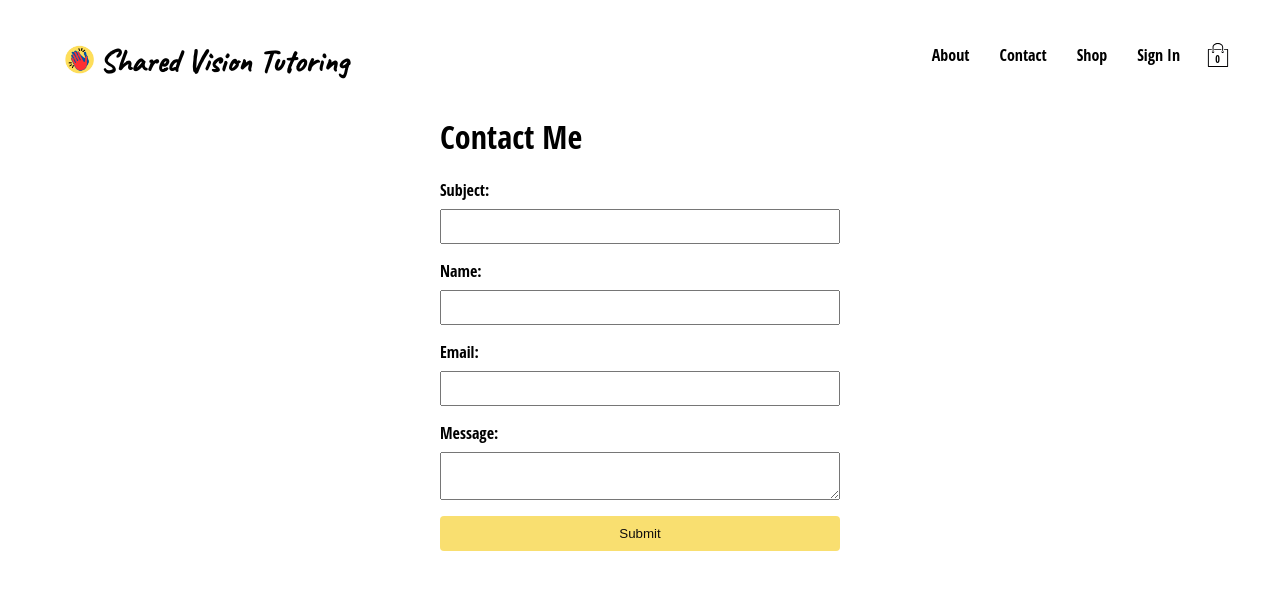
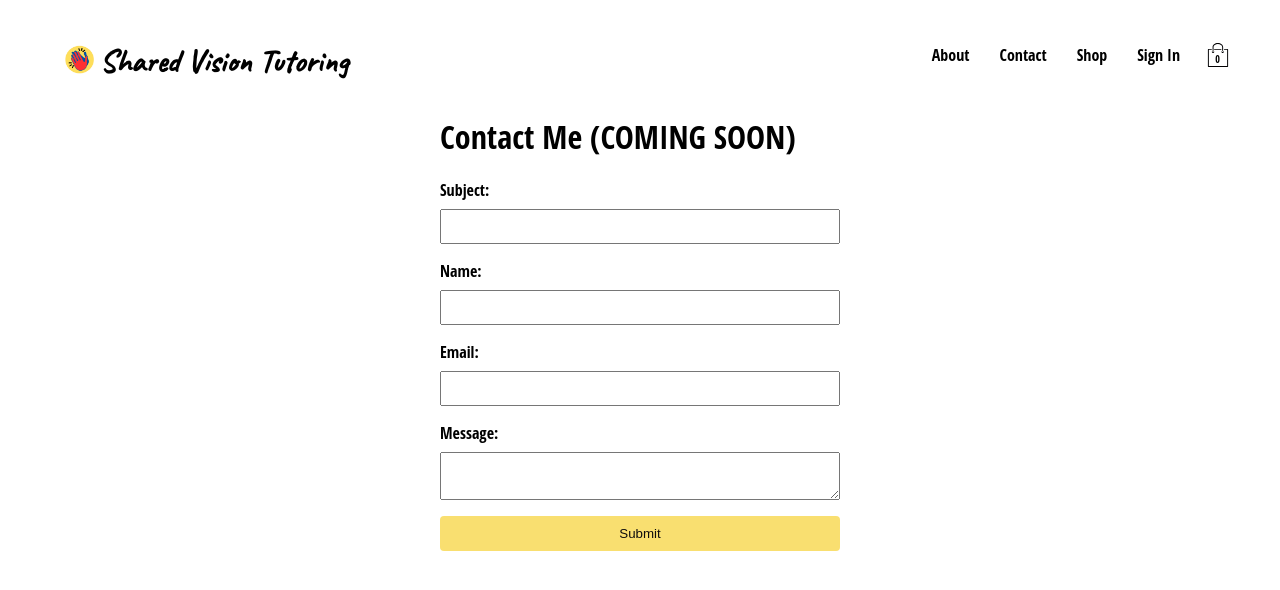
Before and after one commit to gaberlaura/tutoring, a React (Create React App) app in the folder tutoring-app/: page /contact in a window 1280 px wide. Shown: the top 590 px of the page. Built offline with nearby package versions, Linux system fonts and the light colour scheme; no server answers.

Commit message:
pausing to research fetch error on deployed site

```diff
--- a/tutoring-app/src/components/contact-form/contact-form.component.jsx
+++ b/tutoring-app/src/components/contact-form/contact-form.component.jsx
@@ -60,7 +60,7 @@ const ContactForm = () => {
 
     return (
         <div className="contact-form-container">
-            <h1>Contact Me</h1>
+            <h1>Contact Me (COMING SOON)</h1>
             <form onSubmit={handleSubmit}>
                 <label htmlFor="subject">Subject:</label>
                 <input
```
